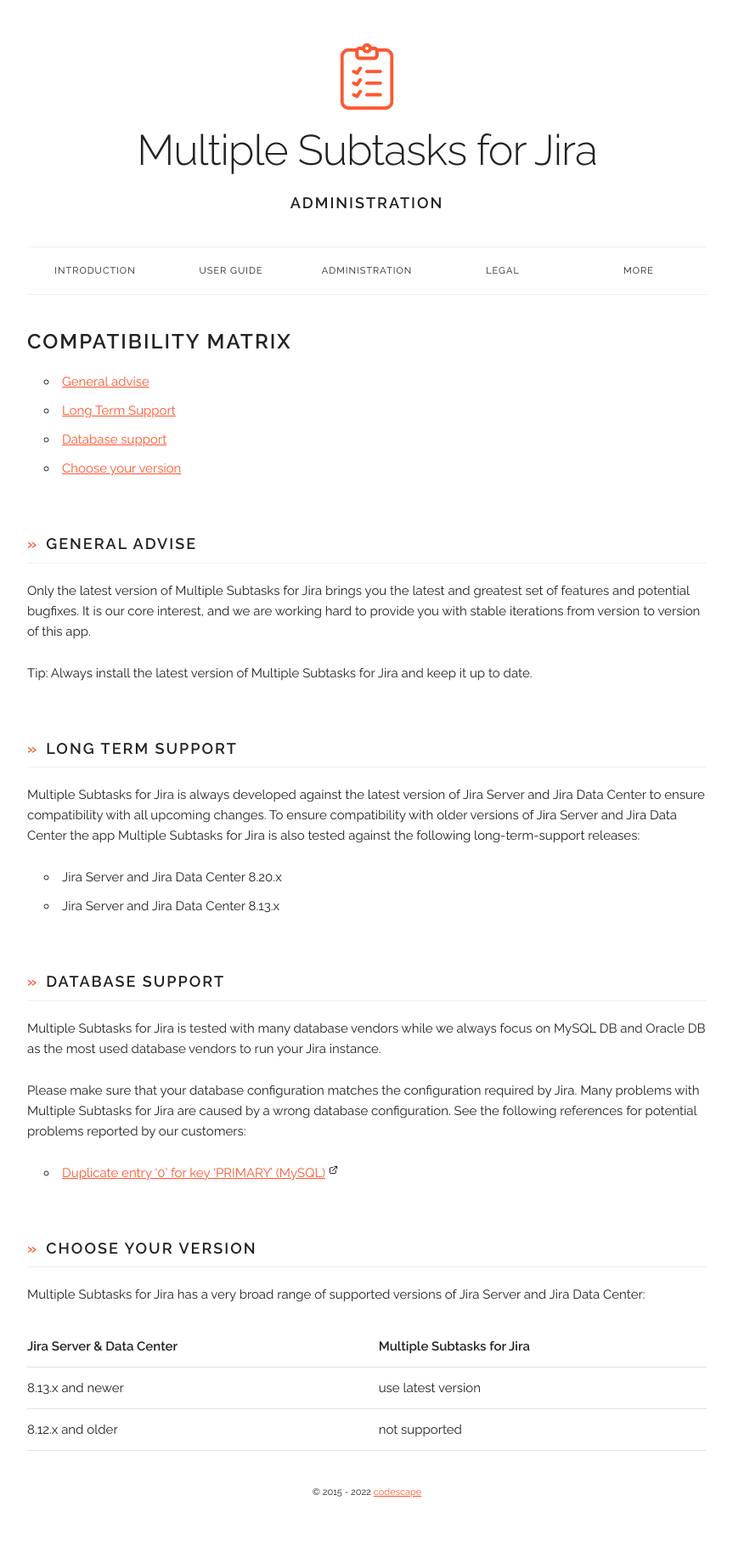
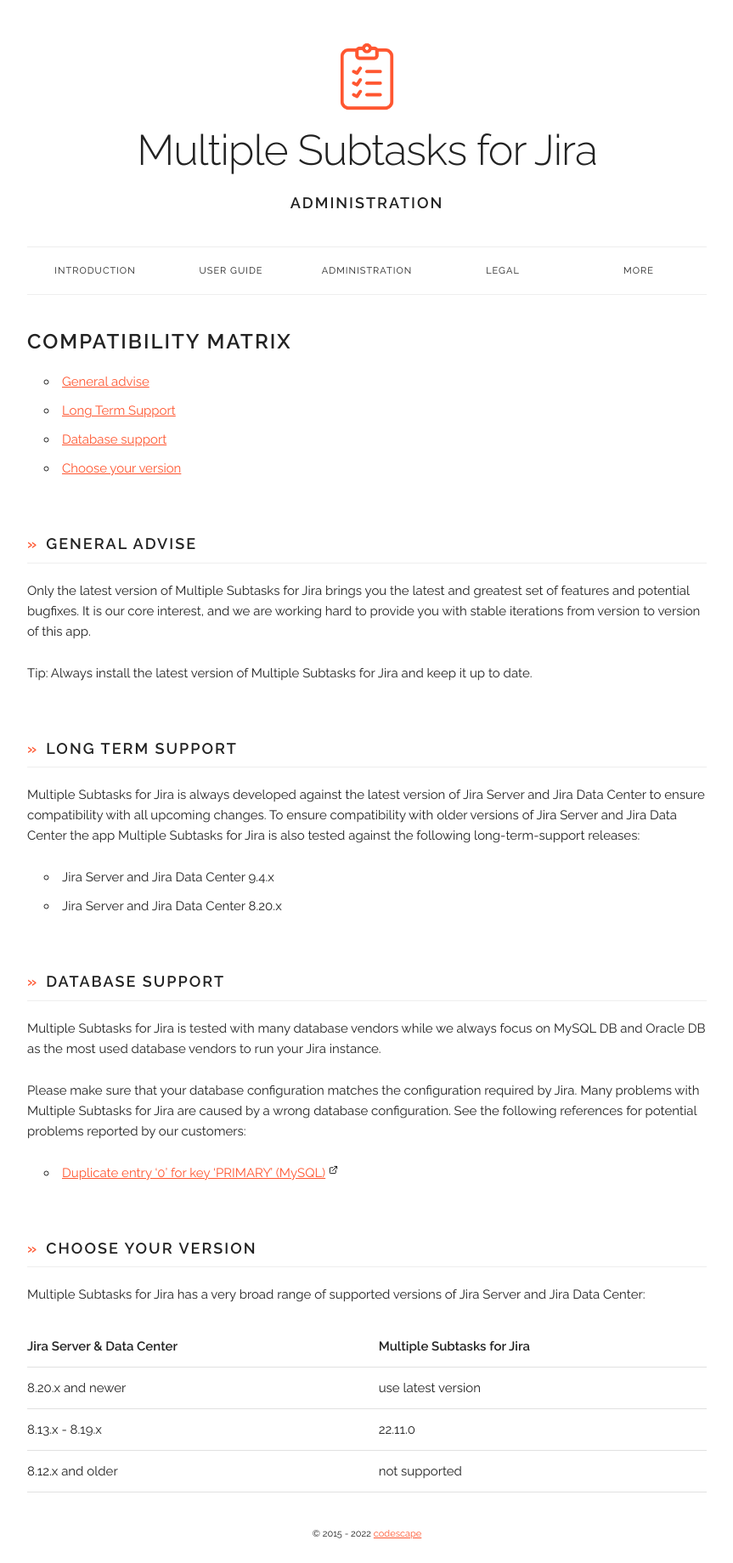
Before and after one commit to codescape/jira-multiple-subtasks, a Jekyll site: the page built from docs/compatibility-matrix.md, in a window 1280 px wide. Shown: the whole page at 85% size, without its empty margins (208-1071 px from the left). Built offline with Jekyll 4.4.1, drawn with Linux system fonts in a browser that asks for light colours; nearby versions of some CDN libraries; before the commit the page ends 1790 px from its top, so only the background shows below that.

Commit message:
chore: drop support for Jira 8.13.x and ensure support for latest versions

```diff
--- a/docs/compatibility-matrix.md
+++ b/docs/compatibility-matrix.md
@@ -19,8 +19,8 @@
 Multiple Subtasks for Jira is always developed against the latest version of Jira Server and Jira Data Center to ensure compatibility with all upcoming changes.
 To ensure compatibility with older versions of Jira Server and Jira Data Center the app Multiple Subtasks for Jira is also tested against the following long-term-support releases:
 
+* Jira Server and Jira Data Center 9.4.x
 * Jira Server and Jira Data Center 8.20.x
-* Jira Server and Jira Data Center 8.13.x
 
 ### Database support
 
@@ -38,5 +38,6 @@
 
 | Jira Server & Data Center | Multiple Subtasks for Jira |
 | ------------------------- | -------------------------- |
-| 8.13.x and newer          | use latest version         |
+| 8.20.x and newer          | use latest version         |
+| 8.13.x - 8.19.x           | 22.11.0                    |
 | 8.12.x and older          | not supported              |
--- a/pom.xml
+++ b/pom.xml
@@ -33,10 +33,10 @@
         <maven.compiler.target>${java.version}</maven.compiler.target>
 
         <!-- Jira versions -->
-        <jira.version>9.3.1</jira.version>
+        <jira.version>9.4.0</jira.version>
         <jira.version.latest>${jira.version}</jira.version.latest>
-        <jira.version.enterprise>8.20.14</jira.version.enterprise>
-        <jira.version.oldest>8.13.27</jira.version.oldest>
+        <jira.version.enterprise>9.4.0</jira.version.enterprise>
+        <jira.version.oldest>8.20.15</jira.version.oldest>
 
         <!-- Dependency versions -->
         <!-- see com.atlassian.jira:jira-project:${jira.version} for correct versions -->
```
Also changed, not shown: docs/changelog.md.
